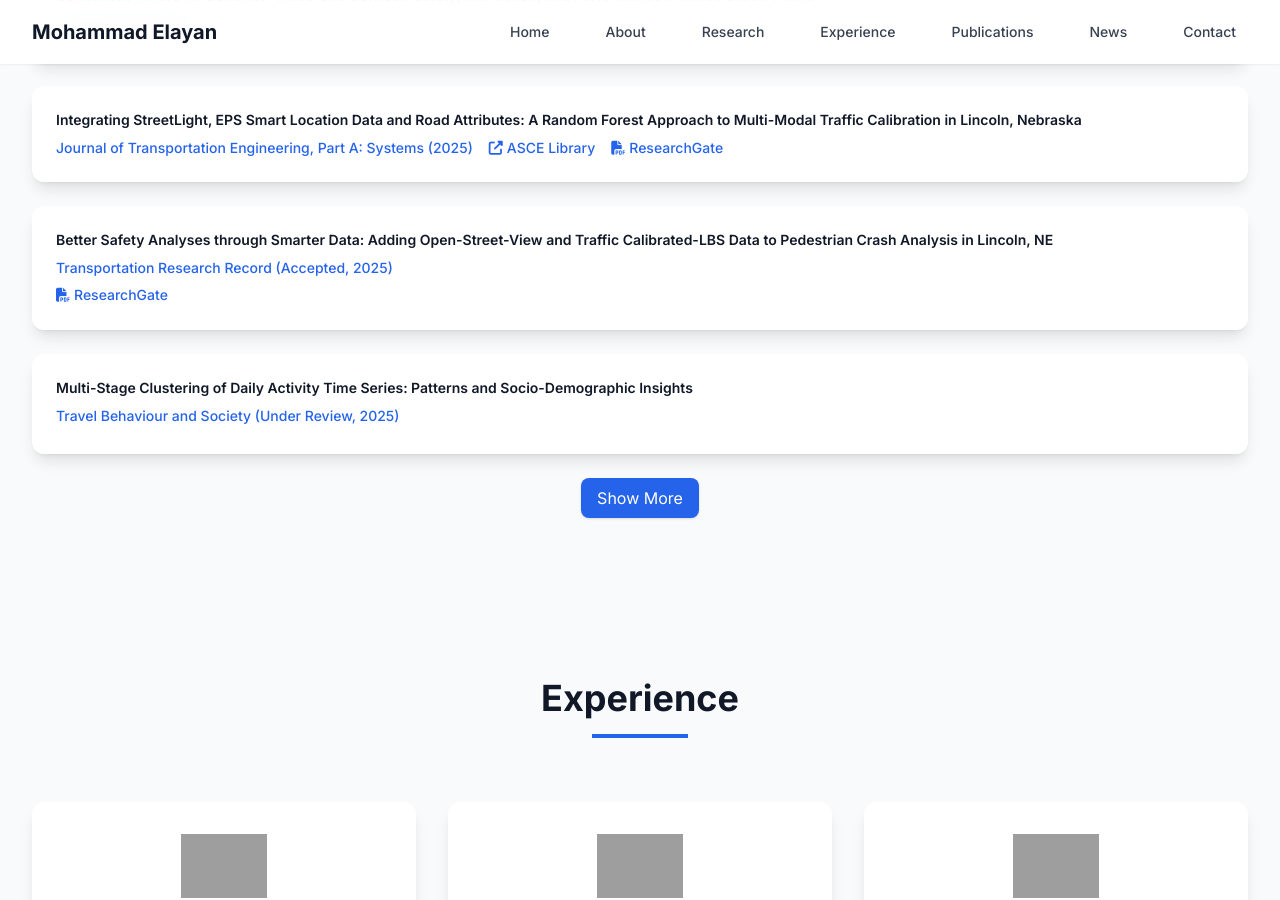
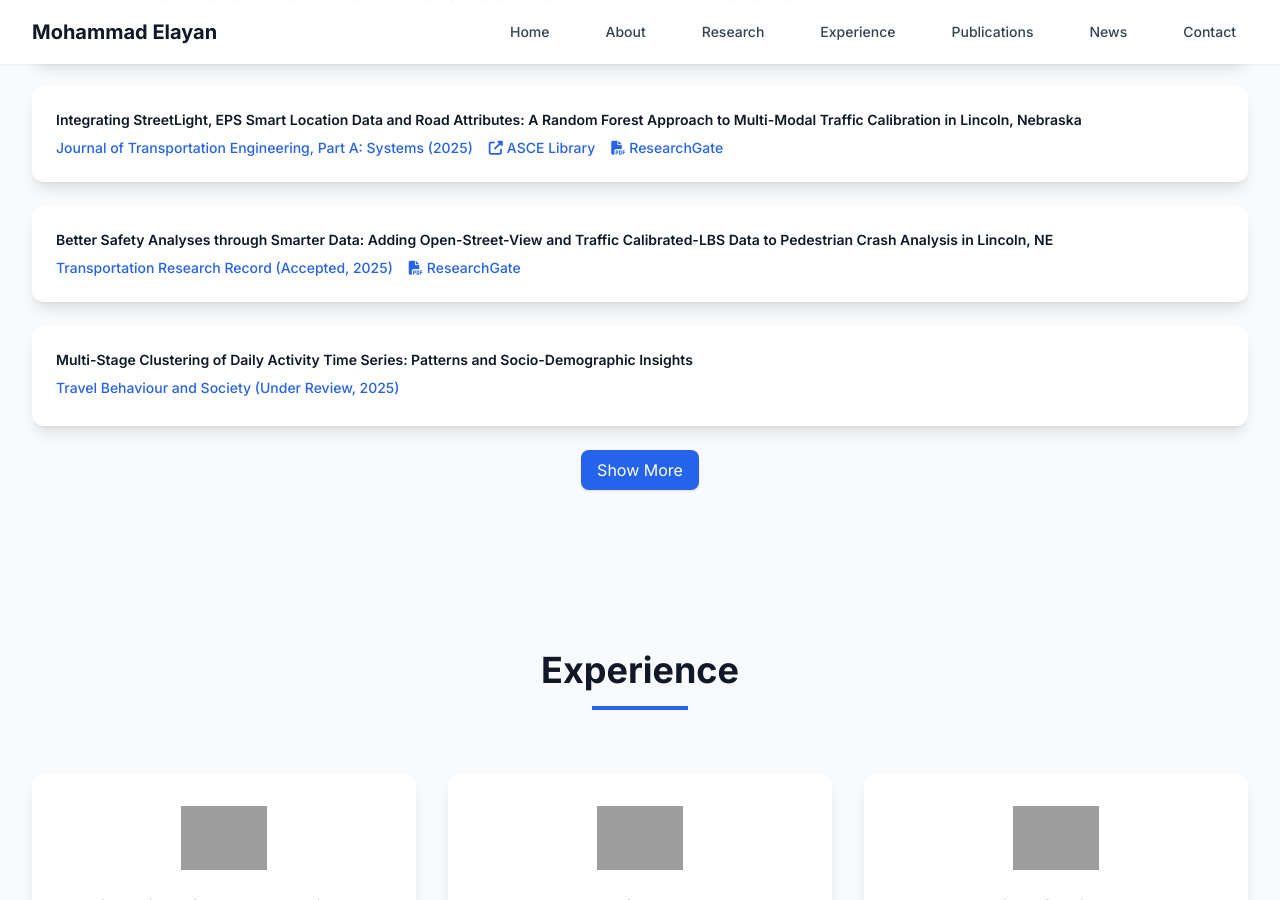
Before and after one commit to mselayan/mselayan.github.io, a Jekyll site: the page index.html, which Jekyll copies as it is, in a window 1280 px wide and 900 px high, scrolled down 4423 px. Built offline with Jekyll 4.4.1, drawn with Linux system fonts in a browser that asks for light colours; nearby versions of some CDN libraries; grey boxes are pictures that could not be loaded.

Commit message:
Update index.html

```diff
--- a/index.html
+++ b/index.html
@@ -359,7 +359,7 @@
           <div class="w-24 h-1 bg-blue-600 mx-auto"></div>
         </div>
 
-        <!-- Always visible publications (first 3) -->
+        <!-- Always visible publications (first 4) -->
         <div class="space-y-6">
 
           <!-- Preprint -->
@@ -392,16 +392,22 @@
             </div>
           </div>
 
-
           <!-- Accepted Paper -->
           <div class="bg-white p-6 rounded-xl shadow-lg card-hover">
-            <h3 class="text-sm font-semibold text-gray-900 mb-2">Better Safety Analyses through Smarter Data: Adding Open-Street-View and Traffic Calibrated-LBS Data to Pedestrian Crash Analysis in Lincoln, NE</h3>
-            <p class="text-blue-600 font-medium text-sm mb-1">Transportation Research Record (Accepted, 2025)</p>
-            <a href="https://www.researchgate.net/publication/382926999_Better_Safety_Analyses_through_Smarter_Data_Adding_Open-Street-View_and_Traffic_Calibrated-LBS_Data_to_Pedestrian_Crash_Analysis_in_Lincoln_NE" target="_blank"
-               class="inline-flex items-center text-blue-600 hover:text-blue-800 font-medium text-sm">
-              <i class="fas fa-file-pdf mr-1"></i>
-              ResearchGate
-            </a>
+            <h3 class="text-sm font-semibold text-gray-900 mb-2">
+              Better Safety Analyses through Smarter Data: Adding Open-Street-View and Traffic Calibrated-LBS Data to Pedestrian Crash Analysis in Lincoln, NE
+            </h3>
+
+            <div class="flex flex-wrap items-center gap-4">
+              <p class="text-blue-600 font-medium text-sm mb-0">
+                Transportation Research Record (Accepted, 2025)
+              </p>
+              <a href="https://www.researchgate.net/publication/382926999_Better_Safety_Analyses_through_Smarter_Data_Adding_Open-Street-View_and_Traffic_Calibrated-LBS_Data_to_Pedestrian_Crash_Analysis_in_Lincoln_NE" target="_blank"
+                 class="inline-flex items-center text-blue-600 hover:text-blue-800 font-medium text-sm">
+                <i class="fas fa-file-pdf mr-1"></i>
+                ResearchGate
+              </a>
+            </div>
           </div>
 
           <!-- Under Review -->
```
